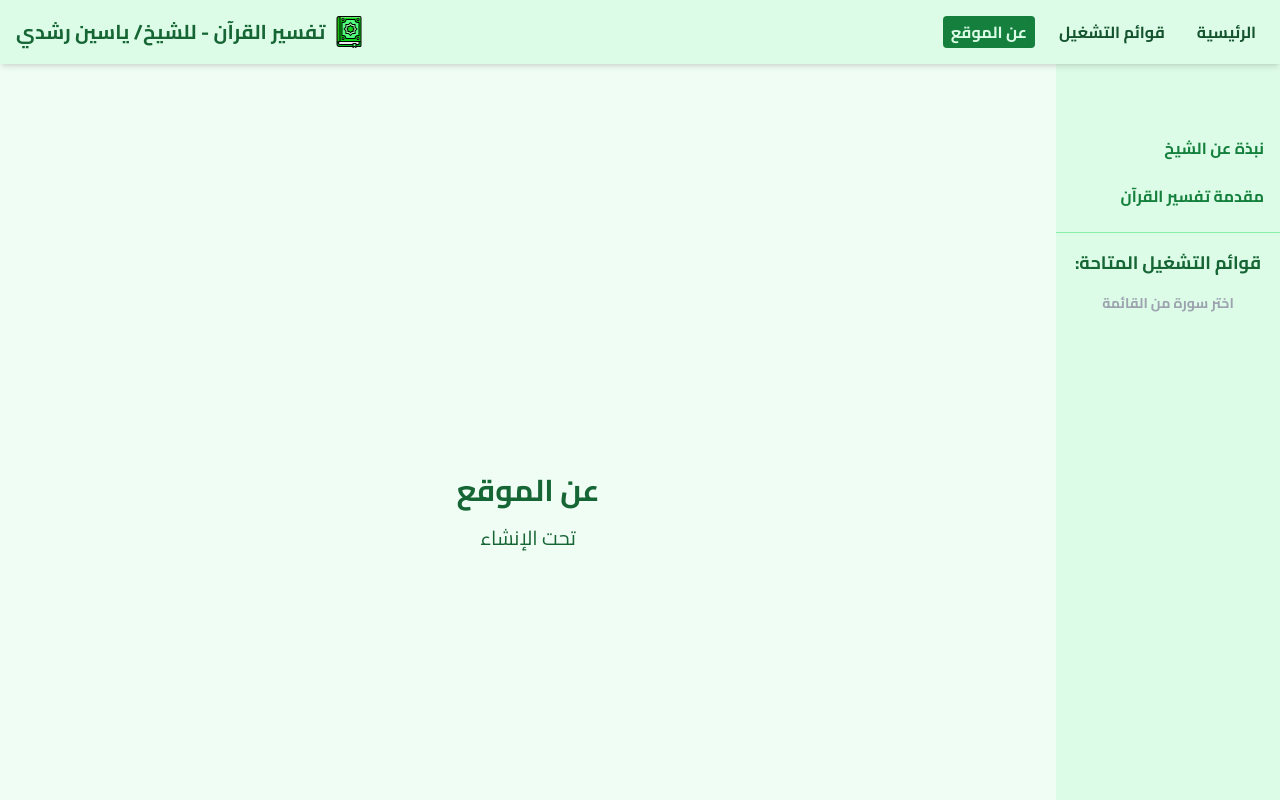
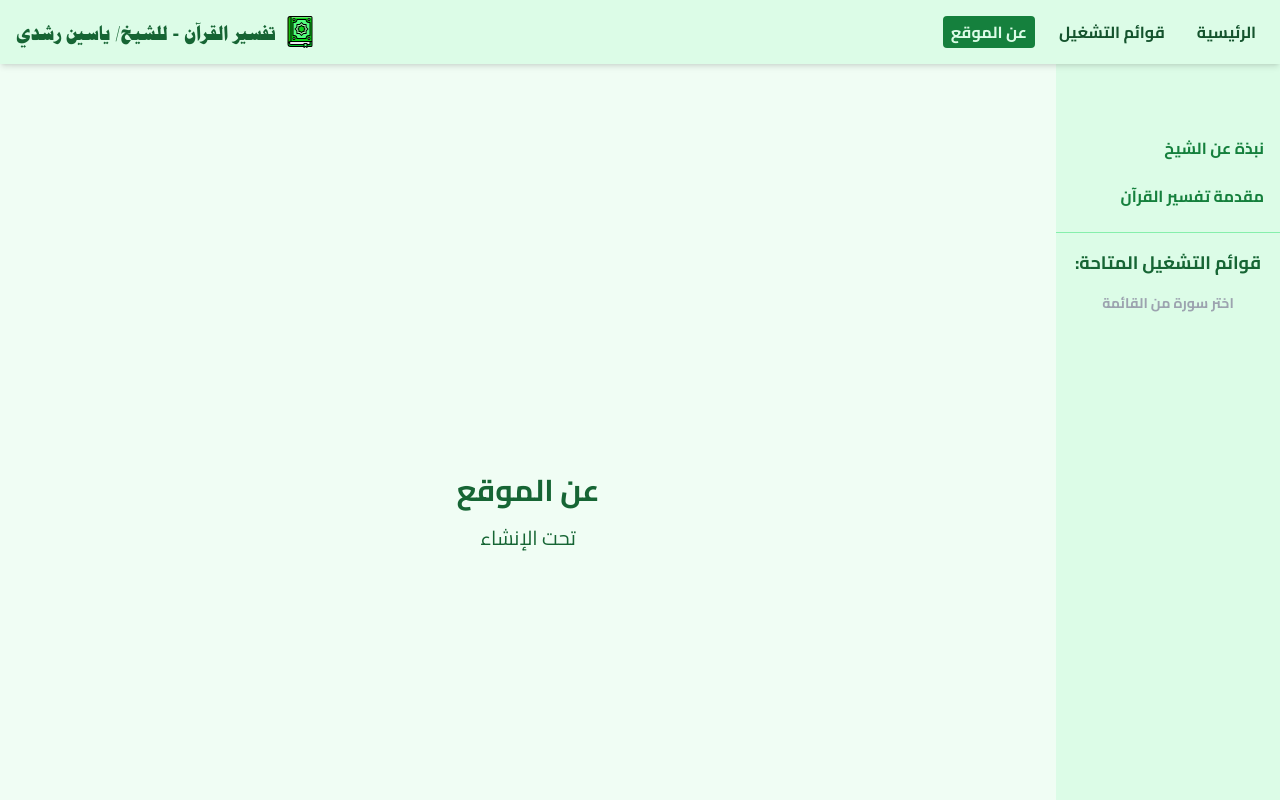
Before and after one commit to s-zankalony/tafseer-app, a React (Vite) app: page /about in a window 1280 px wide. Shown: the top 800 px of the page. Built offline with nearby package versions, Linux system fonts and the light colour scheme.

Commit message:
Implement code changes to enhance functionality and improve performance

```diff
--- a/src/components/Navbar.jsx
+++ b/src/components/Navbar.jsx
@@ -32,7 +32,7 @@ const Navbar = () => {
                   className="h-6 sm:h-8 ml-2"
                   alt="Quran Icon"
                 />
-                <span className="text-lg sm:text-xl font-bold whitespace-nowrap text-green-800">
+                <span className="text-lg sm:text-xl font-bold whitespace-nowrap text-green-800 arabic-heading">
                   تفسير القرآن - للشيخ/ ياسين رشدي
                 </span>
               </div>
--- a/src/index.css
+++ b/src/index.css
@@ -1,5 +1,14 @@
 @import url('https://fonts.googleapis.com/css2?family=PT+Sans:wght@400;700&display=swap');
 @import url('https://fonts.googleapis.com/css2?family=Cairo:wght@400;700&display=swap'); /* Arabic optimized font */
+
+/* Import PT Heading Bold font */
+@font-face {
+  font-family: 'PT Heading Bold';
+  src: url('./assets/PTBLDHAD.TTF') format('truetype');
+  font-weight: bold;
+  font-style: normal;
+  font-display: swap;
+}
 
 @tailwind base;
 @tailwind components;
@@ -31,6 +40,11 @@
 html[lang='ar'],
 [dir='rtl'] {
   font-family: 'Cairo', 'PT Sans', sans-serif;
+}
+
+.arabic-heading {
+  font-family: 'PT Heading Bold', 'Traditional Arabic', sans-serif !important;
+  font-weight: bold;
 }
 
 body {
```
Also changed, not shown: src/assets/PTBLDHAD.TTF (added).
